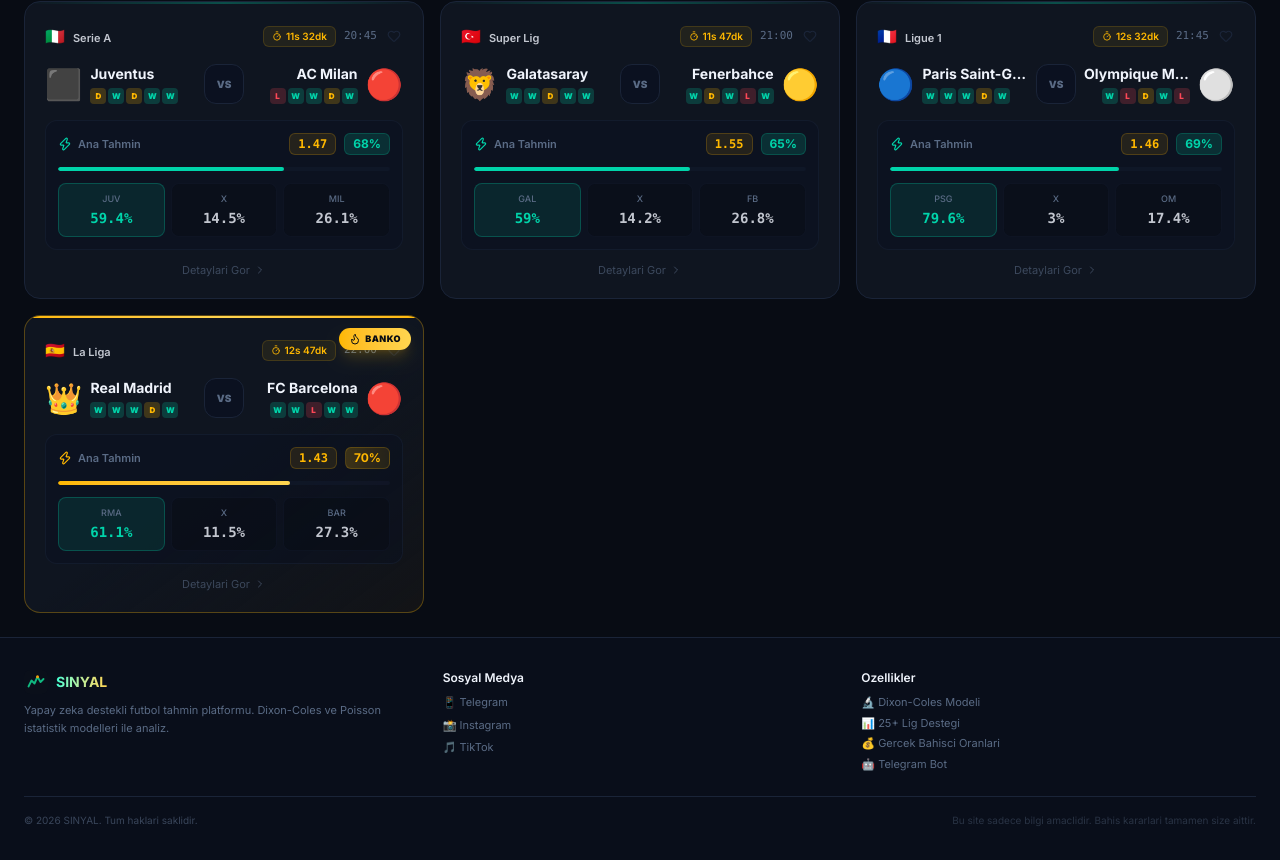
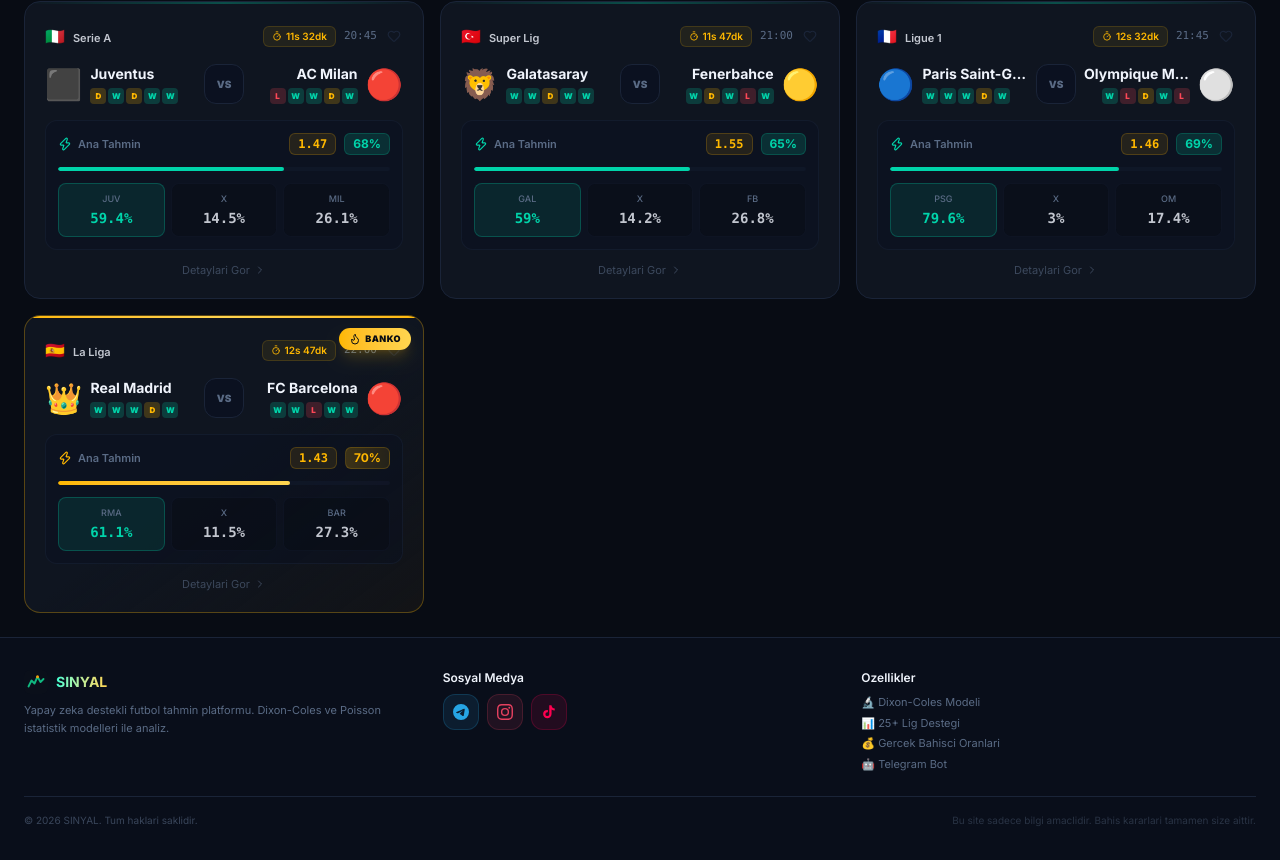
Before and after one commit to yusuferendokumaci-hash/sinyal, a Next.js app: page / in a window 1280 px wide. Shown: the part 958-1818 px from the top of the page. Built offline with nearby package versions, Linux system fonts and the light colour scheme.

Commit message:
Premium social media icons with brand colors and hover effects

```diff
--- a/src/app/page.tsx
+++ b/src/app/page.tsx
@@ -317,15 +317,15 @@ export default function Home() {
             {/* Links */}
             <div>
               <div className="text-xs font-semibold mb-2">{locale === 'tr' ? 'Sosyal Medya' : 'Social Media'}</div>
-              <div className="space-y-1.5">
-                <a href="https://t.me/sinyaltahminleri" target="_blank" rel="noopener" className="flex items-center gap-1.5 text-[11px] text-muted hover:text-accent transition-colors">
-                  📱 Telegram
+              <div className="flex items-center gap-2 mt-1">
+                <a href="https://t.me/sinyaltahminleri" target="_blank" rel="noopener" className="w-9 h-9 rounded-xl bg-[#26A5E4]/10 border border-[#26A5E4]/20 flex items-center justify-center hover:bg-[#26A5E4]/20 hover:scale-110 transition-all" title="Telegram">
+                  <svg className="w-4 h-4" viewBox="0 0 24 24" fill="#26A5E4"><path d="M11.944 0A12 12 0 0 0 0 12a12 12 0 0 0 12 12 12 12 0 0 0 12-12A12 12 0 0 0 12 0a12 12 0 0 0-.056 0zm4.962 7.224c.1-.002.321.023.465.14a.506.506 0 0 1 .171.325c.016.093.036.306.02.472-.18 1.898-.96 6.504-1.36 8.627-.168.9-.499 1.201-.82 1.23-.696.065-1.225-.46-1.9-.902-1.056-.693-1.653-1.124-2.678-1.8-1.185-.78-.417-1.21.258-1.91.177-.184 3.247-2.977 3.307-3.23.007-.032.014-.15-.056-.212s-.174-.041-.249-.024c-.106.024-1.793 1.14-5.061 3.345-.48.33-.913.49-1.302.48-.428-.008-1.252-.241-1.865-.44-.752-.245-1.349-.374-1.297-.789.027-.216.325-.437.893-.663 3.498-1.524 5.83-2.529 6.998-3.014 3.332-1.386 4.025-1.627 4.476-1.635z"/></svg>
                 </a>
-                <a href="https://instagram.com/_sinyal_1" target="_blank" rel="noopener" className="flex items-center gap-1.5 text-[11px] text-muted hover:text-accent transition-colors">
-                  📸 Instagram
+                <a href="https://instagram.com/_sinyal_1" target="_blank" rel="noopener" className="w-9 h-9 rounded-xl bg-[#E4405F]/10 border border-[#E4405F]/20 flex items-center justify-center hover:bg-[#E4405F]/20 hover:scale-110 transition-all" title="Instagram">
+                  <svg className="w-4 h-4" viewBox="0 0 24 24" fill="#E4405F"><path d="M12 2.163c3.204 0 3.584.012 4.85.07 3.252.148 4.771 1.691 4.919 4.919.058 1.265.069 1.645.069 4.849 0 3.205-.012 3.584-.069 4.849-.149 3.225-1.664 4.771-4.919 4.919-1.266.058-1.644.07-4.85.07-3.204 0-3.584-.012-4.849-.07-3.26-.149-4.771-1.699-4.919-4.92-.058-1.265-.07-1.644-.07-4.849 0-3.204.013-3.583.07-4.849.149-3.227 1.664-4.771 4.919-4.919 1.266-.057 1.645-.069 4.849-.069zM12 0C8.741 0 8.333.014 7.053.072 2.695.272.273 2.69.073 7.052.014 8.333 0 8.741 0 12c0 3.259.014 3.668.072 4.948.2 4.358 2.618 6.78 6.98 6.98C8.333 23.986 8.741 24 12 24c3.259 0 3.668-.014 4.948-.072 4.354-.2 6.782-2.618 6.979-6.98.059-1.28.073-1.689.073-4.948 0-3.259-.014-3.667-.072-4.947-.196-4.354-2.617-6.78-6.979-6.98C15.668.014 15.259 0 12 0zm0 5.838a6.162 6.162 0 1 0 0 12.324 6.162 6.162 0 0 0 0-12.324zM12 16a4 4 0 1 1 0-8 4 4 0 0 1 0 8zm6.406-11.845a1.44 1.44 0 1 0 0 2.881 1.44 1.44 0 0 0 0-2.881z"/></svg>
                 </a>
-                <a href="https://tiktok.com/@sinyal695" target="_blank" rel="noopener" className="flex items-center gap-1.5 text-[11px] text-muted hover:text-accent transition-colors">
-                  🎵 TikTok
+                <a href="https://tiktok.com/@sinyal695" target="_blank" rel="noopener" className="w-9 h-9 rounded-xl bg-[#ff0050]/10 border border-[#ff0050]/20 flex items-center justify-center hover:bg-[#ff0050]/20 hover:scale-110 transition-all" title="TikTok">
+                  <svg className="w-4 h-4" viewBox="0 0 24 24" fill="#ff0050"><path d="M19.59 6.69a4.83 4.83 0 0 1-3.77-4.25V2h-3.45v13.67a2.89 2.89 0 0 1-2.88 2.5 2.89 2.89 0 0 1-2.89-2.89 2.89 2.89 0 0 1 2.89-2.89c.28 0 .54.04.79.1v-3.5a6.37 6.37 0 0 0-.79-.05A6.34 6.34 0 0 0 3.15 15a6.34 6.34 0 0 0 6.34 6.34 6.34 6.34 0 0 0 6.34-6.34V8.1a8.16 8.16 0 0 0 4.76 1.52v-3.4c-.01 0-.02 0-.03.01a4.84 4.84 0 0 1-.97.46z"/></svg>
                 </a>
               </div>
             </div>
```
